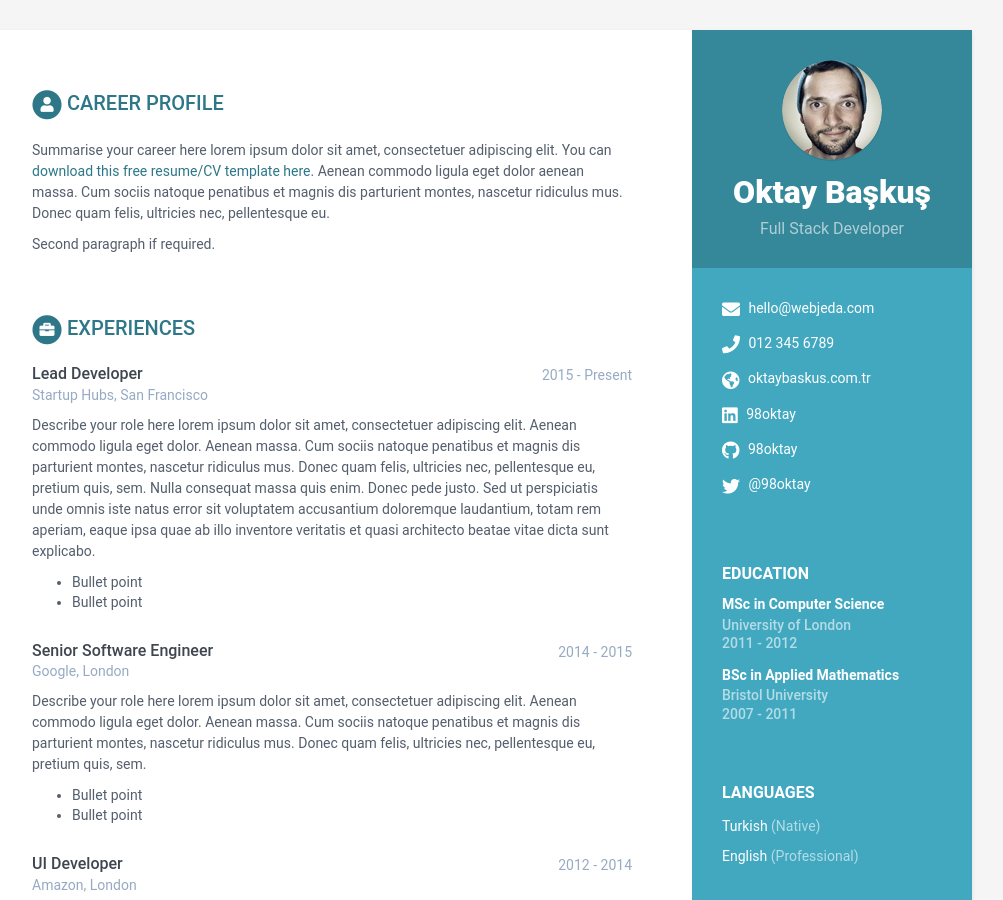
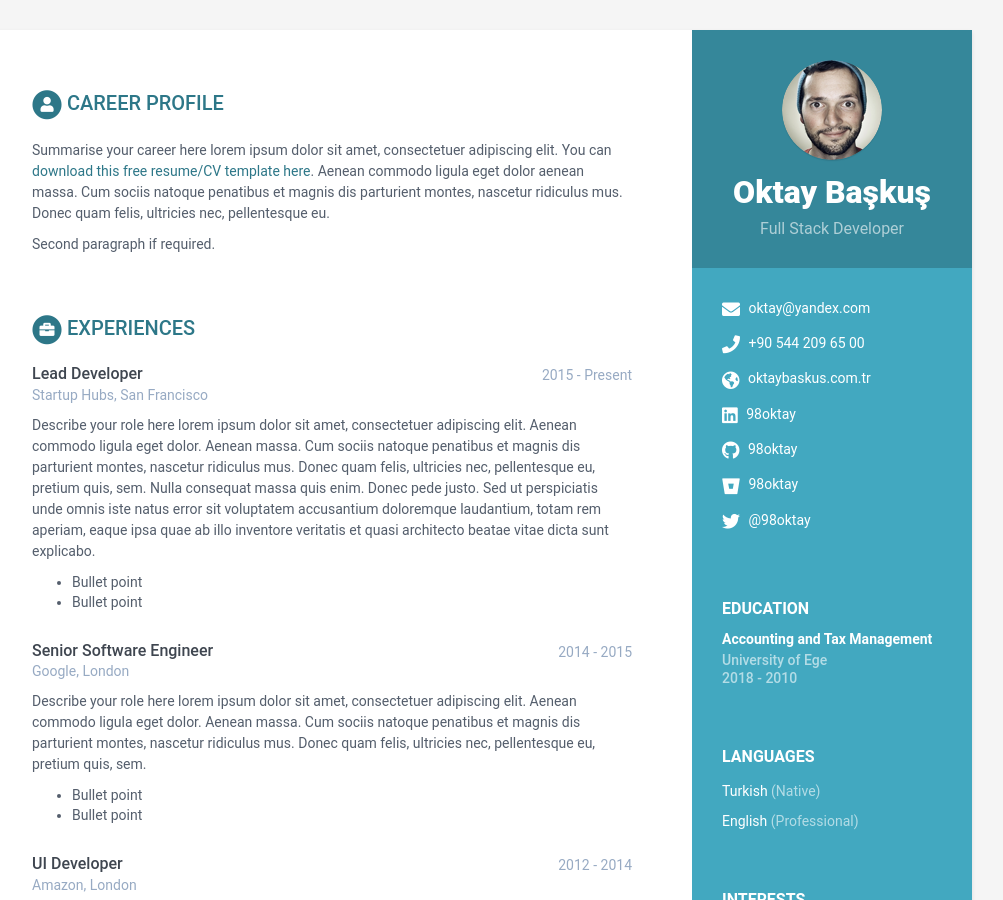
Before and after one commit to 98oktay/online-cv, a Jekyll site: the page built from docs/index.html, in a window 1280 px wide and 900 px high. Shown: the whole window, without its empty margins (168-1171 px from the left). Built offline with Jekyll 4.4.1, drawn with Linux system fonts in a browser that asks for light colours.

Commit message:
data updated.

```diff
--- a/docs/_data/data.yml
+++ b/docs/_data/data.yml
@@ -12,13 +12,13 @@ sidebar:
     avatar: profile.png  #place a 100x100 picture inside /assets/images/ folder and provide the name of the file below
 
     # Sidebar links
-    email: hello@webjeda.com
-    phone: 012 345 6789
+    email: oktay@yandex.com
+    phone: +90 544 209 65 00
     website: oktaybaskus.com.tr #do not add http://
     linkedin: 98oktay
     github: 98oktay
     gitlab:
-    bitbucket:
+    bitbucket: 98oktay
     twitter: '@98oktay'
     stack-overflow: # Number/Username, e.g. 123456/alandoe
     codewars:
@@ -52,31 +52,10 @@ career-profile:
       Second paragraph if required.
 
 education:
-    - degree: MSc in Computer Science
-      university: University of London
-      time: 2011 - 2012
-      details: |
-        Describe your study here lorem ipsum dolor sit amet, consectetuer
-        adipiscing elit. Aenean commodo ligula eget dolor. Aenean massa. Cum
-        sociis natoque penatibus et magnis dis parturient montes, nascetur
-        ridiculus mus. Donec quam felis, ultricies nec, pellentesque eu,
-        pretium quis, sem.
-
-          - Bullet point
-          - Bullet point
-
-    - degree: BSc in Applied Mathematics
-      university: Bristol University
-      time: 2007 - 2011
-      details: |
-        Describe your study here lorem ipsum dolor sit amet, consectetuer
-        adipiscing elit. Aenean commodo ligula eget dolor. Aenean massa. Cum
-        sociis natoque penatibus et magnis dis parturient montes, nascetur
-        ridiculus mus. Donec quam felis, ultricies nec, pellentesque eu,
-        pretium quis, sem.
-
-          - Bullet point
-          - Bullet point
+    - degree: Accounting and Tax Management
+      university: University of Ege
+      time: 2018 - 2010
+      details:
 
 experiences:
     - role: Lead Developer
```
